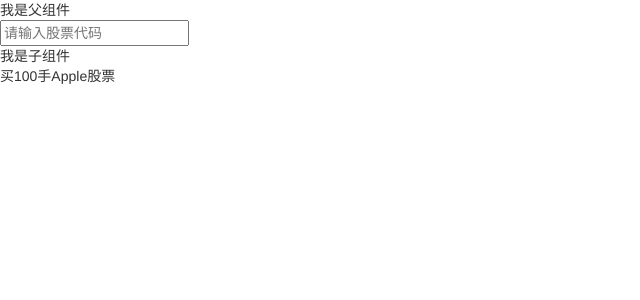
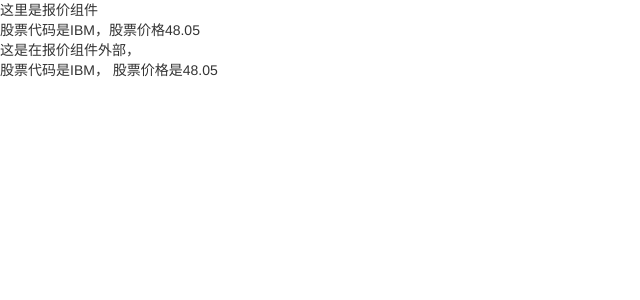
Before and after one commit to pizitai/angular4-study, an Angular app: page / in a window 1280 px wide. Shown: the top 300 px of the page, without its empty margins (0-640 px from the left). Built offline with nearby package versions, Linux system fonts and the light colour scheme.

Commit message:
输出属性

```diff
--- a/src/app/app.component.html
+++ b/src/app/app.component.html
@@ -1,9 +1,15 @@
 <!--The content below is only a placeholder and can be replaced.-->
 
-<div>
+<!-- <div>
     我是父组件
 </div>
 <div>
     <input type="text" placeholder="请输入股票代码" [(ngModel)]="stock">
     <app-order [stockCode]='stock' [amount]="100"></app-order>
+</div> -->
+<app-price-quote (priceChange)="priceQuoteHandler($event)"></app-price-quote>
+<div>
+    这是在报价组件外部，<br/>
+    股票代码是{{priceQuote.stockCode}}，
+    股票价格是{{priceQuote.lastPrice | number:'2.2-2'}}
 </div>
--- a/src/app/app.component.ts
+++ b/src/app/app.component.ts
@@ -1,4 +1,5 @@
 import { Component } from '@angular/core';
+import { PriceQuote } from "./price-quote/price-quote.component";
 
 @Component({
   selector: 'app-root',
@@ -6,5 +7,10 @@
   styleUrls: ['./app.component.scss']
 })
 export class AppComponent {
-  stock:string='';
+  stock: string = '';
+  priceQuote: PriceQuote = new PriceQuote("", 0);
+  priceQuoteHandler(event: PriceQuote) {
+    // console.log(event);
+    this.priceQuote = event;
+  }
 }
--- a/src/app/app.module.ts
+++ b/src/app/app.module.ts
@@ -5,11 +5,13 @@
 import { AppRoutingModule } from './app-routing.module';
 import { AppComponent } from './app.component';
 import { OrderComponent } from './order/order.component';
+import { PriceQuoteComponent } from './price-quote/price-quote.component';
 
 @NgModule({
   declarations: [
     AppComponent,
     OrderComponent,
+    PriceQuoteComponent,
   ],
   imports: [
     BrowserModule,
--- /dev/null
+++ b/src/app/price-quote/price-quote.component.html
@@ -0,0 +1,6 @@
+<div>
+  这里是报价组件
+</div>
+<div>
+  股票代码是{{stockCode}}，股票价格{{price | number:'2.2-2'}}
+</div>
--- /dev/null
+++ b/src/app/price-quote/price-quote.component.ts
@@ -0,0 +1,29 @@
+import { Component, OnInit, EventEmitter, Output } from '@angular/core';
+
+@Component({
+  selector: 'app-price-quote',
+  templateUrl: './price-quote.component.html',
+  styleUrls: ['./price-quote.component.scss']
+})
+export class PriceQuoteComponent implements OnInit {
+  stockCode: string = 'IBM';
+  price: number;
+  @Output('priceChange')
+  lastPrice: EventEmitter<PriceQuote> = new EventEmitter;
+
+  constructor() {
+    setInterval(() => {
+      let priceQuote: PriceQuote = new PriceQuote(this.stockCode, 100 * Math.random());
+      this.price = priceQuote.lastPrice;
+      this.lastPrice.emit(priceQuote);
+    }, 1000)
+  }
+
+  ngOnInit() {
+  }
+
+}
+export class PriceQuote {
+  constructor(public stockCode: string,
+    public lastPrice: number) { }
+}
```
Also changed, not shown: src/app/price-quote/price-quote.component.scss (added), 2 other files (tests, documents, lock files or other folders).
